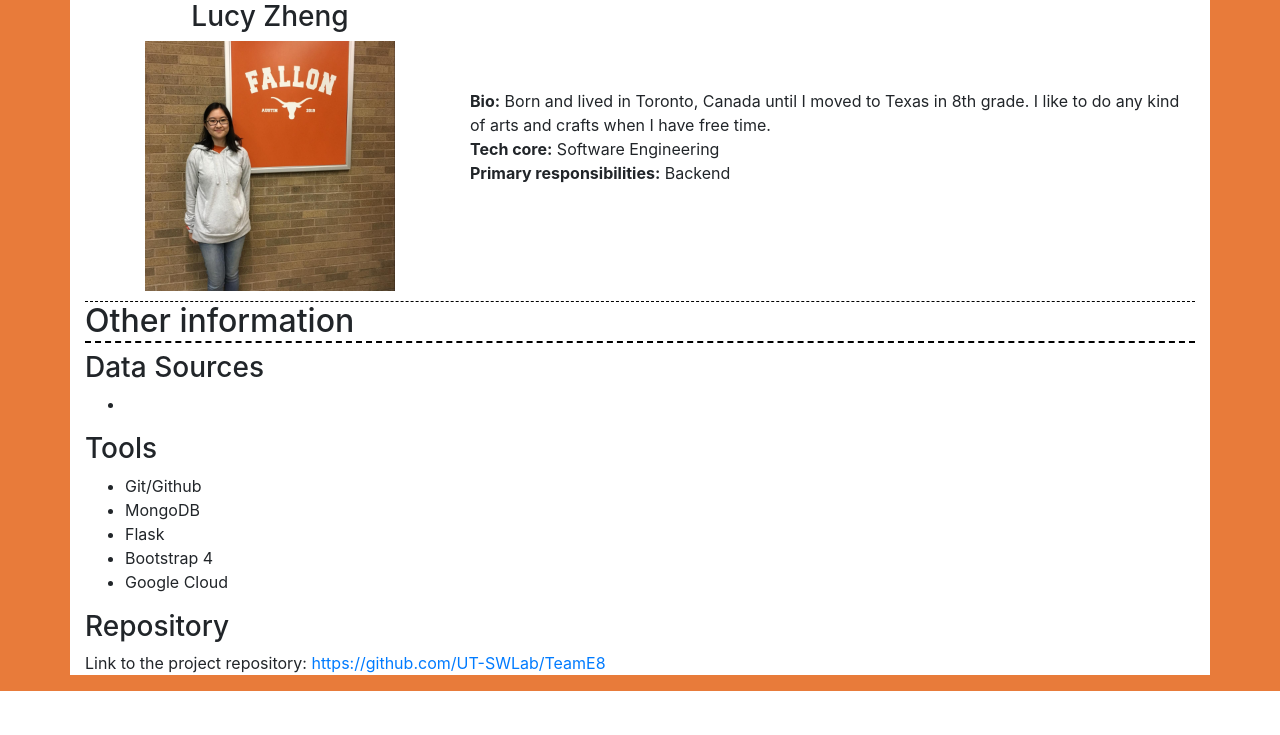
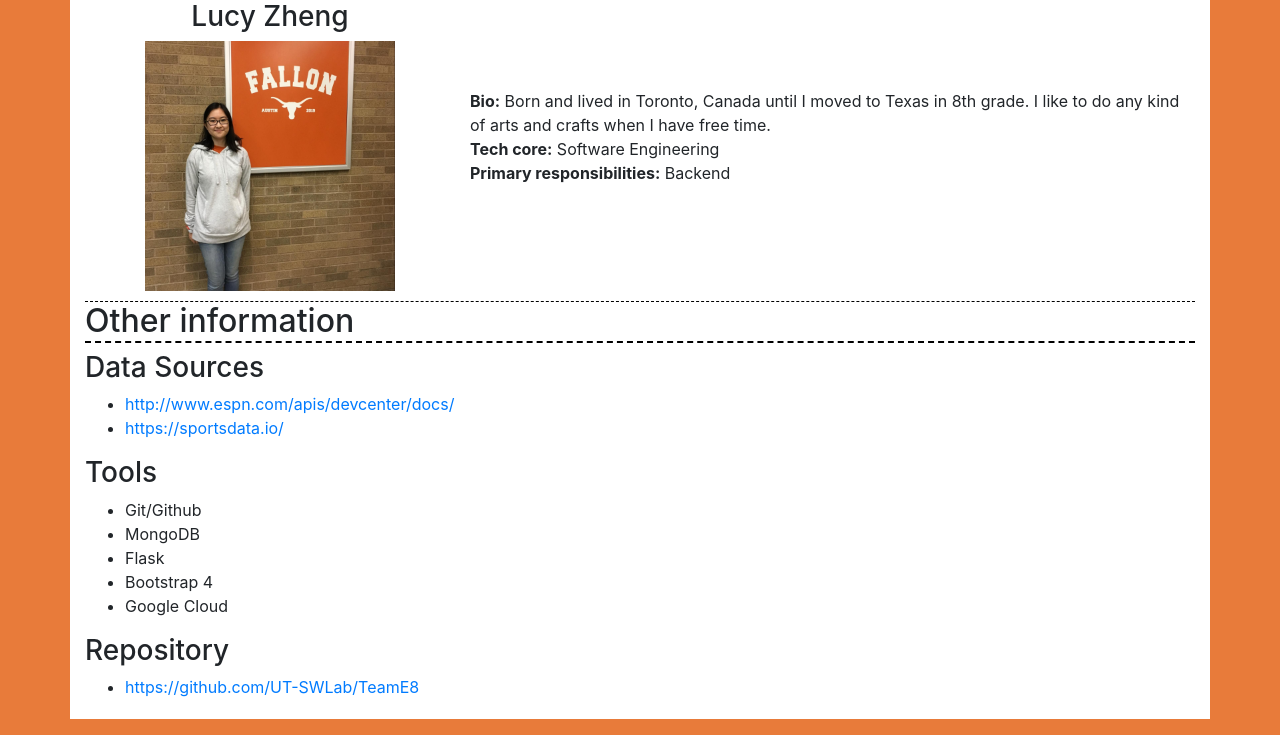
Before and after one commit to tylerpak/NCAA_Website, a Flask app: page /about in a window 1280 px wide. Shown: the part 1231-1966 px from the top of the page. Before the commit the page ends 1922 px from the top, so only its background shows below. Run offline with Flask 2, Linux system fonts and the light colour scheme; some libraries are stand-ins or nearby versions.

Commit message:
Added data sources

```diff
--- a/templates/about.html
+++ b/templates/about.html
@@ -81,7 +81,8 @@
 <h2>Other information</h2>
 <h3>Data Sources</h3>
 <ul>
-    <li></li>
+    <li><a href="http://www.espn.com/apis/devcenter/docs/">http://www.espn.com/apis/devcenter/docs/</a></li>
+    <li><a href="https://sportsdata.io/">https://sportsdata.io/</a></li>
 </ul>
 <h3>Tools</h3>
 <ul>
@@ -92,5 +93,7 @@
     <li>Google Cloud</li>
 </ul>
 <h3>Repository</h3>
-<p>Link to the project repository: <a href="https://github.com/UT-SWLab/TeamE8">https://github.com/UT-SWLab/TeamE8</a></p>
+<ul style="padding-bottom: 20px">
+    <li><a href="https://github.com/UT-SWLab/TeamE8">https://github.com/UT-SWLab/TeamE8</a></li>
+</ul>
 {% endblock %}
```
